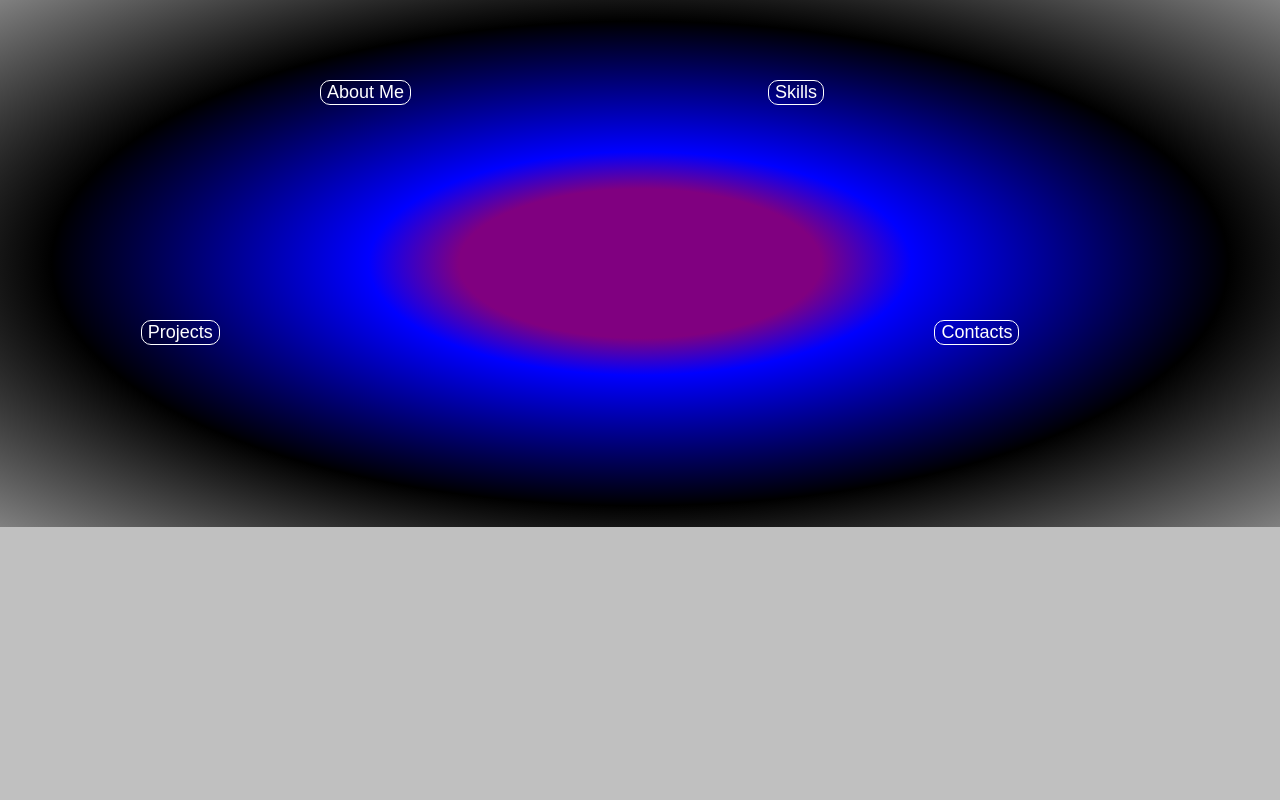
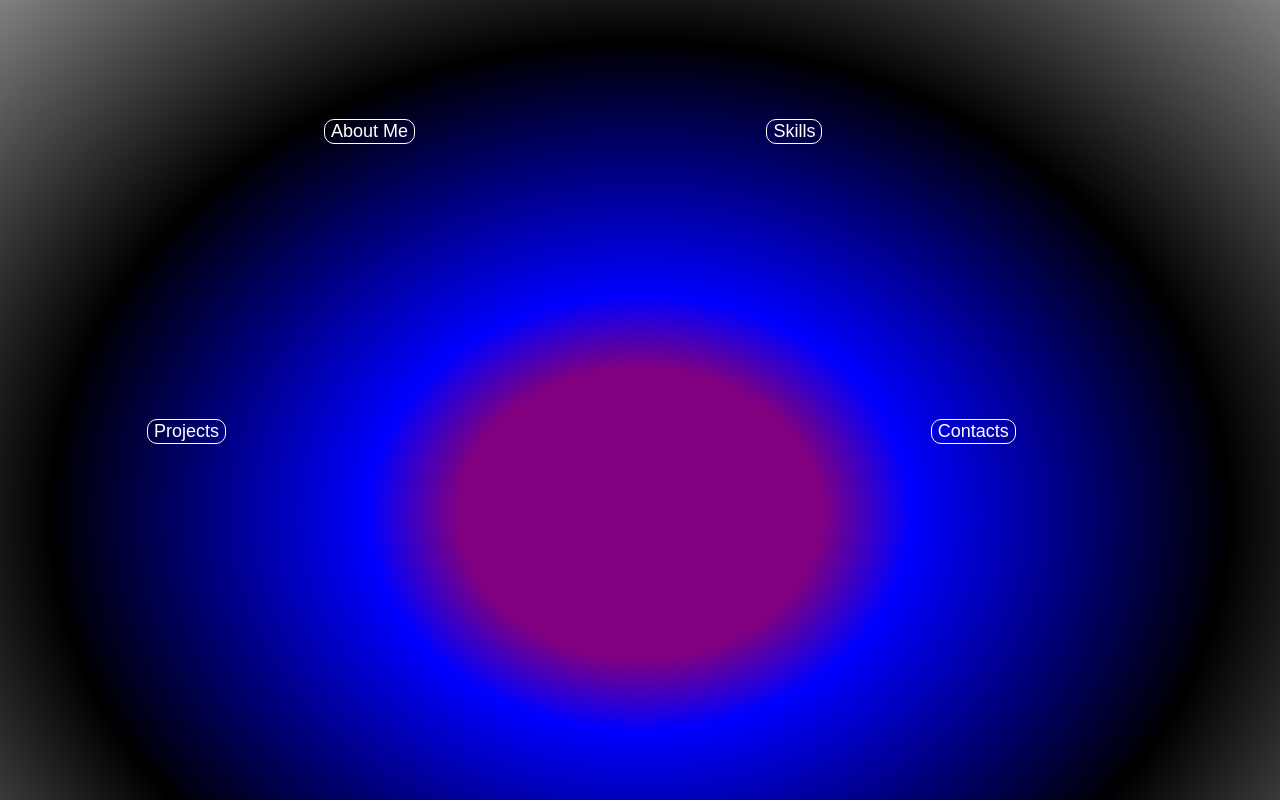
Before and after one commit to enRamirez/MyPortfolio, a plain HTML site: page index.html in a window 1280 px wide. Shown: the top 800 px of the page. Drawn offline with Linux system fonts and the light colour scheme.

Commit message:
reminder

```diff
--- a/style.css
+++ b/style.css
@@ -20,10 +20,11 @@
     100% {transform: scale(1);}
 }
 body{
-    height: 500px;
+    height: 1000px;
     background: content-box radial-gradient(purple 20%, blue 30%, black, grey);
     background-color: silver;
     background-repeat: no-repeat;
+    position: relative;
 
 }
 
@@ -46,3 +47,5 @@ body{
 #MySkills{
     position: relative; top: 2000px;
 }
+
+/* might need to check out templates */
```
